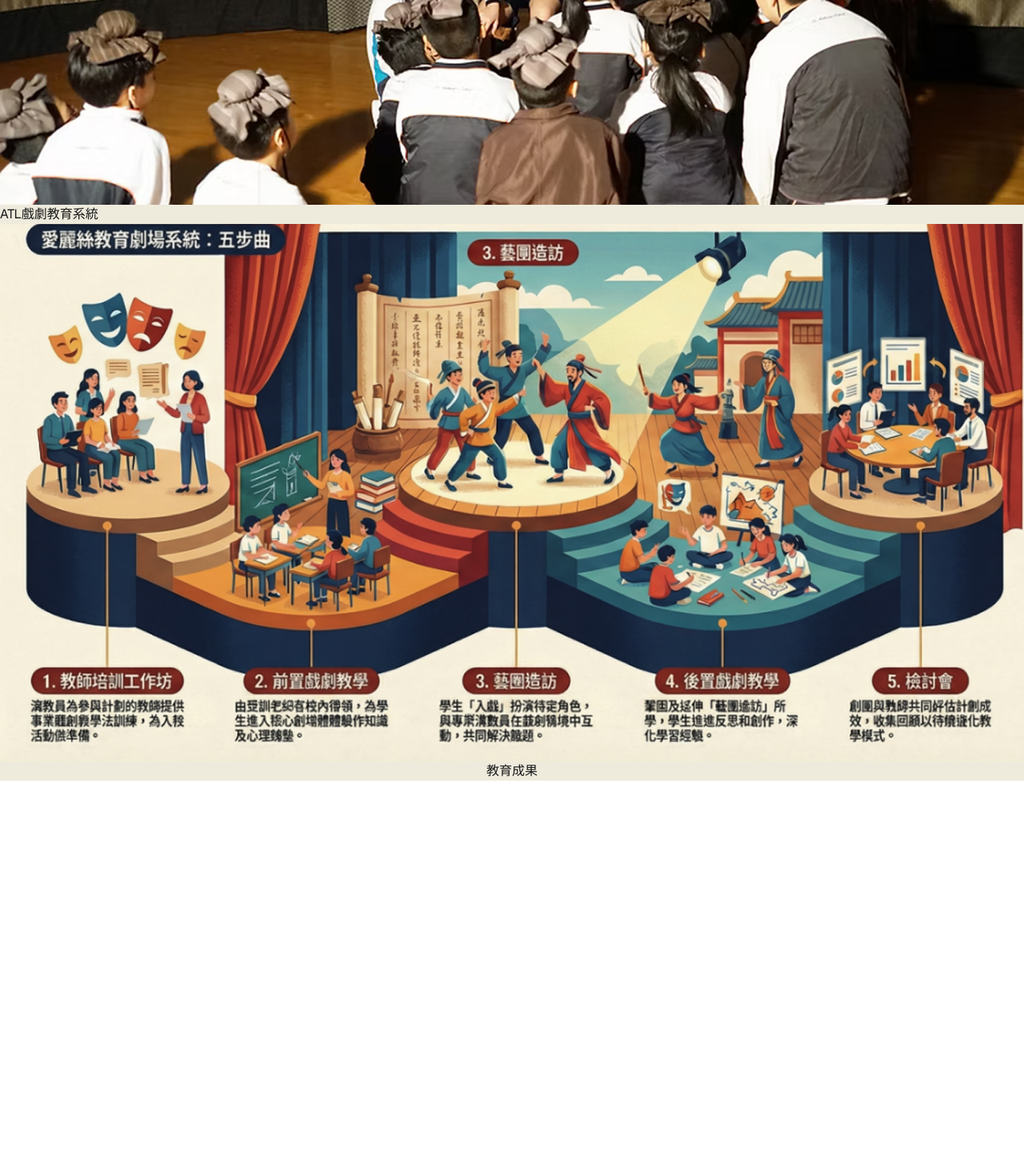
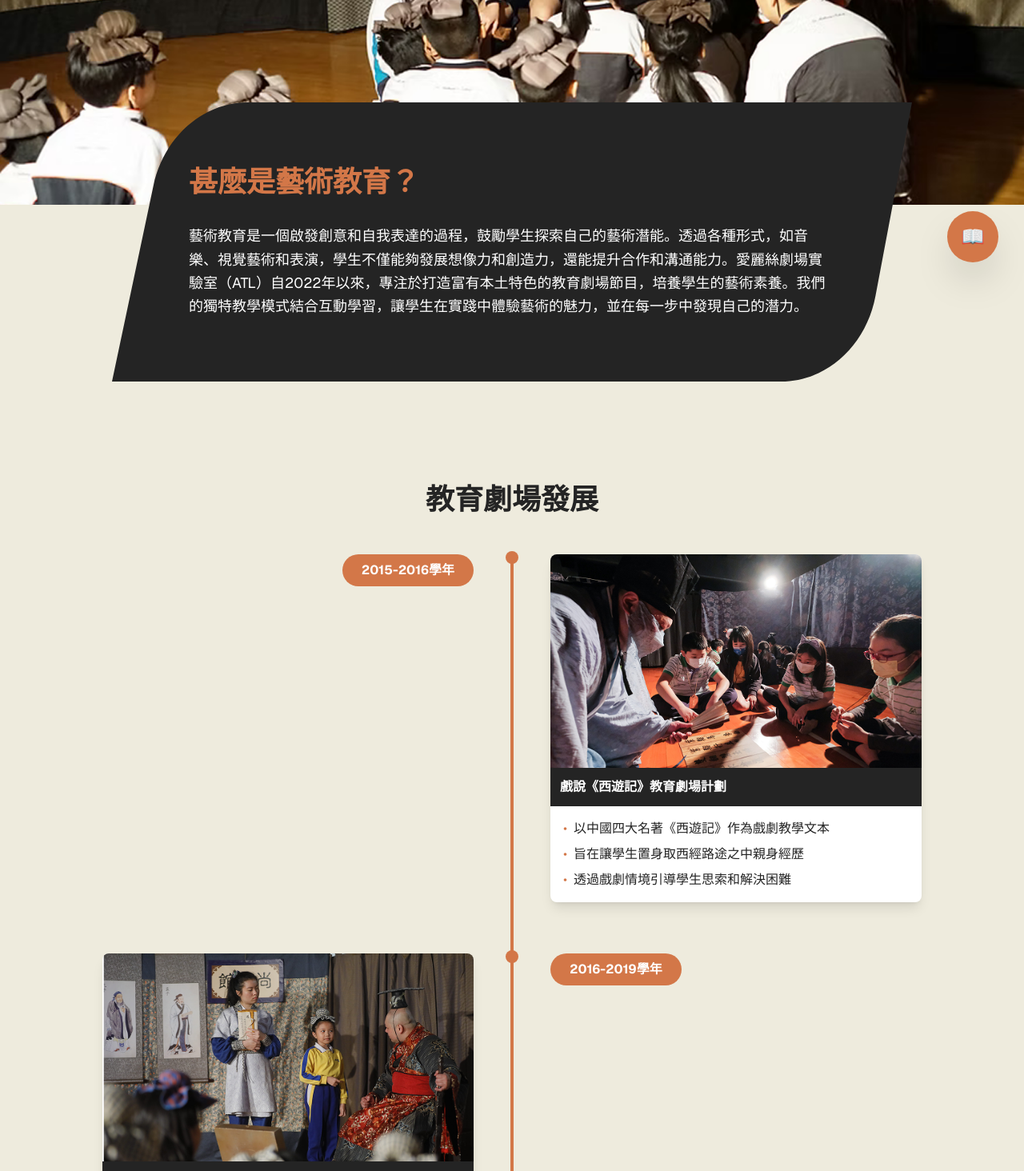
Before and after one commit to yves-cheung/page-presentation-demo, a Next.js app: page / in a window 1280 px wide. Shown: the part 440-1904 px from the top of the page at 80% size. Before the commit the page ends 1416 px from the top, so only its background shows below. Built offline with nearby package versions, Linux system fonts and the light colour scheme.

Commit message:
initial draft

```diff
--- /dev/null
+++ b/src/app/components/ArtEducationIntro.tsx
@@ -0,0 +1,31 @@
+import artEducationData from '../sample_data/art_eductaion.json';
+
+export default function ArtEducationIntro() {
+  return (
+    <section className="w-full relative -mt-32 mb-16 px-4 md:px-8 lg:px-16 z-10">
+      <div className="max-w-[1000px] mx-auto relative">
+        {/* SVG Background with curved edges */}
+        <svg
+          className="absolute inset-0 w-full h-full"
+          viewBox="0 0 1375 430"
+          preserveAspectRatio="none"
+        >
+          <path
+            d="M71.1073 128.648C88.8957 53.2608 156.187 0 233.644 0H1375L1312.27 298.176C1296.1 375.002 1228.33 430 1149.82 430H0L71.1073 128.648Z"
+            fill="#242424"
+          />
+        </svg>
+
+        {/* Content */}
+        <div className="relative pl-12 pr-8 md:px-16 lg:px-24 py-12 md:py-16 lg:py-20">
+          <h2 className="text-xl md:text-3xl lg:text-4xl font-bold mb-6 md:mb-8 text-highlight">
+            {artEducationData.title}
+          </h2>
+          <p className="text-xs md:text-base lg:text-lg leading-relaxed text-white">
+            {artEducationData.content}
+          </p>
+        </div>
+      </div>
+    </section>
+  );
+}
--- /dev/null
+++ b/src/app/components/DramaShowcase.tsx
@@ -0,0 +1,31 @@
+import Image from 'next/image';
+
+export default function DramaShowcase() {
+  const posters = [
+    { src: '/drama_poster/poster_1.jpg', alt: 'Drama Poster 1' },
+    { src: '/drama_poster/poster_2.jpg', alt: 'Drama Poster 2' },
+    { src: '/drama_poster/poster_3.jpg', alt: 'Drama Poster 3' },
+    { src: '/drama_poster/poster_4.jpg', alt: 'Drama Poster 4' },
+  ];
+
+  return (
+    <section className="w-full py-16 px-8 md:px-16 lg:px-32 bg-white">
+      <h2 className="text-3xl md:text-4xl font-bold mb-12 text-custom-black text-center">
+        戲劇作品展示
+      </h2>
+
+      <div className="max-w-6xl mx-auto grid grid-cols-2 md:grid-cols-4 gap-6">
+        {posters.map((poster, index) => (
+          <div key={index} className="relative aspect-[3/4] rounded-lg overflow-hidden shadow-lg hover:scale-105 transition-transform duration-300">
+            <Image
+              src={poster.src}
+              alt={poster.alt}
+              fill
+              className="object-cover"
+            />
+          </div>
+        ))}
+      </div>
+    </section>
+  );
+}
--- /dev/null
+++ b/src/app/components/DramaSystem.tsx
@@ -0,0 +1,21 @@
+import Image from 'next/image';
+
+export default function DramaSystem() {
+  return (
+    <section className="w-full py-16 px-8 md:px-16 lg:px-32 bg-primary-bg">
+      <h2 className="text-3xl md:text-4xl font-bold mb-12 text-custom-black text-center">
+        ATL戲劇教育系統
+      </h2>
+
+      <div className="max-w-6xl mx-auto">
+        <Image
+          src="/drama_education_system.png"
+          alt="ATL Drama Education System"
+          width={1200}
+          height={800}
+          className="w-full h-auto rounded-lg"
+        />
+      </div>
+    </section>
+  );
+}
--- /dev/null
+++ b/src/app/components/Interviews.tsx
@@ -0,0 +1,17 @@
+import Image from 'next/image';
+
+export default function Interviews() {
+  const QnA = [
+    {
+      name: '張老師',
+      question: 'some question?',
+      answer: 'some answer',
+    }
+  ];
+
+  return (
+    <section className="">
+
+    </section>
+  );
+}
--- /dev/null
+++ b/src/app/components/Outcome.tsx
@@ -0,0 +1,52 @@
+import Image from 'next/image';
+
+export default function Outcome() {
+  const stats = [
+    { number: '180+', label: '場次', color: '#D37748' },
+    { number: '50,000+', label: '學生人次', color: '#8B4513' },
+    { number: '150+', label: '學校', color: '#A0522D' },
+  ];
+
+  return (
+    <section className="w-full py-16 px-8 md:px-16 lg:px-32 bg-white">
+      <h2 className="text-3xl md:text-4xl font-bold mb-12 text-custom-black text-center">
+        教育成果
+      </h2>
+
+      <div className="max-w-6xl mx-auto grid md:grid-cols-2 gap-8 items-center">
+        {/* Left side - Circular chart */}
+        <div className="relative flex items-center justify-center">
+          <Image
+            src="/outcome/stat_1.png"
+            alt="Education Outcome Statistics"
+            width={400}
+            height={400}
+            className="w-full max-w-md h-auto"
+          />
+        </div>
+
+        {/* Right side - Statistics */}
+        <div className="space-y-8">
+          {stats.map((stat, index) => (
+            <div key={index} className="flex items-center space-x-4">
+              <div
+                className="w-16 h-16 rounded-full flex items-center justify-center text-white font-bold text-xl"
+                style={{ backgroundColor: stat.color }}
+              >
+                {index + 1}
+              </div>
+              <div>
+                <div className="text-3xl md:text-4xl font-bold text-highlight">
+                  {stat.number}
+                </div>
+                <div className="text-lg text-custom-black">
+                  {stat.label}
+                </div>
+              </div>
+            </div>
+          ))}
+        </div>
+      </div>
+    </section>
+  );
+}
--- /dev/null
+++ b/src/app/components/Timeline.tsx
@@ -0,0 +1,102 @@
+import Image from 'next/image';
+import timelineData from '../sample_data/timeline.json';
+
+type ProgramChild = {
+  type: 'program';
+  img?: string;
+  img_title?: string;
+  img_title_position?: string;
+  text?: string[];
+};
+
+type MilestoneChild = {
+  type: 'milestone';
+  text: string[];
+};
+
+type TimelineChild = ProgramChild | MilestoneChild;
+
+export default function Timeline() {
+  return (
+    <section className="w-full py-16 px-8 md:px-16 lg:px-32">
+      <h2 className="text-3xl md:text-4xl font-bold mb-12 text-custom-black text-center">
+        {timelineData.title}
+      </h2>
+
+      <div className="relative max-w-6xl mx-auto">
+        {/* Timeline line */}
+        <div className="absolute left-8 md:left-1/2 top-0 bottom-0 w-1 bg-highlight transform md:-translate-x-1/2"></div>
+
+        {timelineData.nodes.map((node, index) => {
+          const isLeft = index % 2 === 0;
+          const child = node.children[0] as TimelineChild;
+
+          return (
+            <div key={index} className={`mb-16 relative flex ${isLeft ? 'md:flex-row' : 'md:flex-row-reverse'} flex-col md:items-start items-start`}>
+              {/* Year label */}
+              <div className={`md:w-1/2 flex ${isLeft ? 'md:justify-end md:pr-12' : 'md:justify-start md:pl-12'} mb-4 md:mb-0`}>
+                <div className="bg-highlight text-white px-6 py-2 rounded-full font-bold text-sm md:text-base whitespace-nowrap ml-16 md:ml-0">
+                  {node.label}
+                </div>
+              </div>
+
+              {/* Timeline dot */}
+              <div className="absolute left-8 md:left-1/2 w-4 h-4 bg-highlight rounded-full transform md:-translate-x-1/2 -translate-y-1"></div>
+
+              {/* Content */}
+              <div className={`md:w-1/2 ${isLeft ? 'md:pl-12' : 'md:pr-12'} ml-16 md:ml-0`}>
+                {child.type === 'program' && (
+                  <div className="bg-white rounded-lg shadow-lg overflow-hidden">
+                    {child.img && (
+                      <div className="relative">
+                        <Image
+                          src={`/${child.img}`}
+                          alt={child.img_title || 'Program'}
+                          width={500}
+                          height={300}
+                          className="w-full h-auto"
+                        />
+                        {child.img_title && child.img_title_position === 'in-bottom' && (
+                          <div className="absolute bottom-0 left-0 right-0 bg-custom-black bg-opacity-80 text-white p-3 text-sm md:text-base font-semibold">
+                            {child.img_title}
+                          </div>
+                        )}
+                      </div>
+                    )}
+                    {child.img_title && child.img_title_position === 'out-bottom' && (
+                      <div className="bg-highlight text-white p-3 text-sm md:text-base font-semibold">
+                        {child.img_title}
+                      </div>
+                    )}
+                    {child.text && (
+                      <div className="p-4">
+                        <ul className="space-y-2 text-custom-black text-sm md:text-base">
+                          {child.text.map((item: string, i: number) => (
+                            <li key={i} className="flex items-start">
+                              <span className="text-highlight mr-2">•</span>
+                              <span>{item}</span>
+                            </li>
+                          ))}
+                        </ul>
+                      </div>
+                    )}
+                  </div>
+                )}
+
+                {child.type === 'milestone' && (
+                  <div className="bg-highlight text-white rounded-lg p-4 shadow-lg">
+                    {child.text.map((item: string, i: number) => (
+                      <p key={i} className="text-sm md:text-base font-semibold whitespace-pre-line">
+                        {item}
+                      </p>
+                    ))}
+                  </div>
+                )}
+              </div>
+            </div>
+          );
+        })}
+      </div>
+    </section>
+  );
+}
--- a/src/app/page.tsx
+++ b/src/app/page.tsx
@@ -1,50 +1,42 @@
 import Header from "./components/Header";
+import ArtEducationIntro from "./components/ArtEducationIntro";
+import Timeline from "./components/Timeline";
+import DramaSystem from "./components/DramaSystem";
+import Outcome from "./components/Outcome";
+import Interviews from "./components/Interviews";
+import DramaShowcase from "./components/DramaShowcase";
 import Image from "next/image";
 
 export default function Home() {
   return (
     <div className="flex flex-col min-h-screen items-center justify-start bg-primary-bg font-sans">
       <Header />
+
       <Image
         src="/hero_section.png"
-        alt="Header Logo"
+        alt="Hero Section"
         width={1440}
-        height={50}
+        height={600}
         className="h-auto w-full"
+        priority
       />
 
-      {/* Art education introduction */}
-      <div></div>
+      <ArtEducationIntro />
 
-      {/* Timeline */}
-      <section></section>
+      <Timeline />
 
-      {/* Drama Ecudation System */}
-      <section>
-        <h3>ATL戲劇教育系統</h3>
-        <Image
-          src="/drama_education_system.png"
-          alt="Header Logo"
-          width={1440}
-          height={50}
-          className="h-auto w-full"
-        />
-      </section>
+      <DramaSystem />
 
-      {/* Outcome */}
-      <section>
-        <h3>教育成果</h3>
-      </section>
+      <Outcome />
 
-      {/* Interviews */}
-      <section>
-        {/* use card_bg.png as background*/}
-      </section>
+      <Interviews />
 
-      {/* Drama showcast */}
-      <section></section>
+      <DramaShowcase />
 
-      <button></button>
+      {/* Floating action button - placeholder for Lottie animation */}
+      <button className="fixed bottom-8 right-8 w-16 h-16 bg-highlight rounded-full shadow-2xl hover:scale-110 transition-transform duration-300 flex items-center justify-center text-white font-bold z-50">
+        <span className="text-2xl">📖</span>
+      </button>
     </div>
   );
 }
```
Also changed, not shown: public/Rectangle 1.svg (added).
